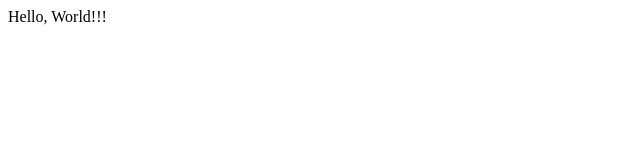
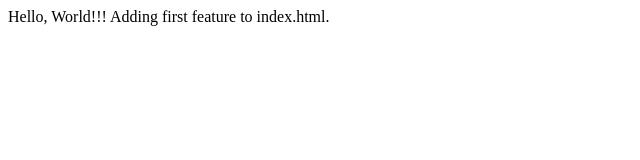
Before and after one commit to omkark007/webdev_project2, a plain HTML site: page index.html in a window 1280 px wide. Shown: the whole page, without its empty margins (0-640 px from the left). Drawn offline with Linux system fonts and the light colour scheme.

Commit message:
Added first feature.

```diff
--- a/index.html
+++ b/index.html
@@ -6,5 +6,6 @@
   </head>
   <body>
       Hello, World!!!
+      Adding first feature to index.html.
   </body>
 </html>
```
